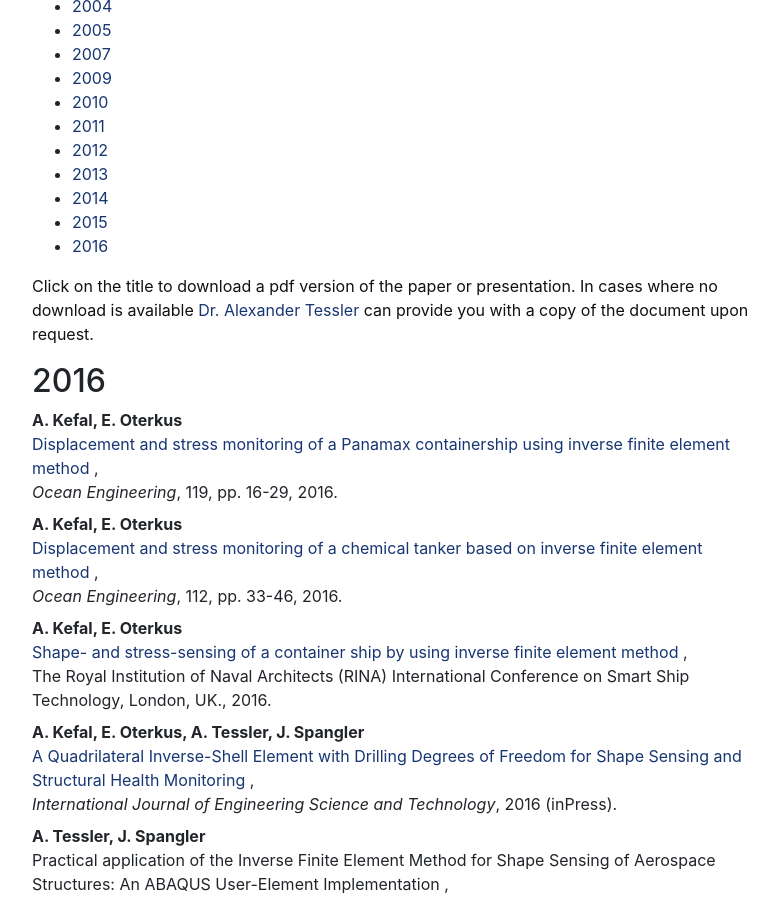
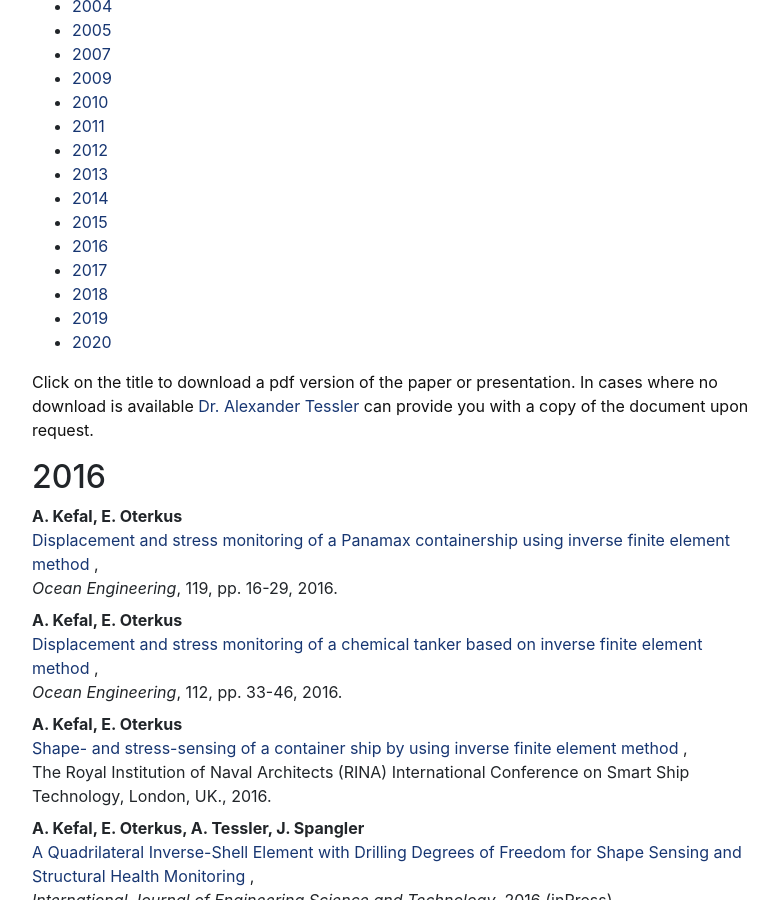
Before and after one commit to tessler-research/tessler-research.github.io, a Jekyll site: the page built from _pages/publications.html, in a window 1280 px wide and 900 px high, scrolled down 448 px. Shown: the whole window, without its empty margins (53-831 px from the left). Built offline with Jekyll 4.4.1, drawn with Linux system fonts in a browser that asks for light colours.

Commit message:
Update publications.html

```diff
--- a/_pages/publications.html
+++ b/_pages/publications.html
@@ -60,6 +60,19 @@ permalink: /publications/
                   <li>
                       <a href="#y2016">2016</a>
                   </li>
+		                        <li>
+                      <a href="#y2016">2017</a>
+                  </li>
+		                        <li>
+                      <a href="#y2016">2018</a>
+                  </li>
+		                        <li>
+                      <a href="#y2016">2019</a>
+                  </li>
+		                        <li>
+                      <a href="#y2016">2020</a>
+                  </li>
+
               </ul>
           </div>
           <!-- PAGE CONTENT -->
```
